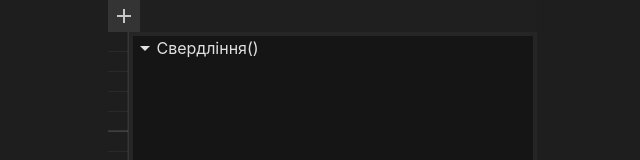
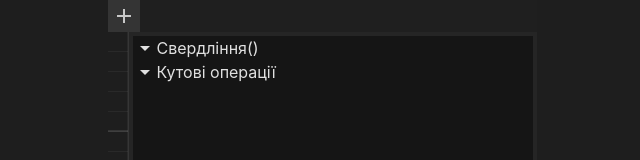
Before and after one commit to VisualX2/glapp_vte, a React (Vite) app: page / in a window 1280 px wide. Shown: the top 160 px of the page, without its empty margins (318-958 px from the left). Built offline with nearby package versions, Linux system fonts and the light colour scheme.

Commit message:
Corner ops in list

```diff
--- a/src/components/InfoDialogs/DrillInfoDialog.tsx
+++ b/src/components/InfoDialogs/DrillInfoDialog.tsx
@@ -19,6 +19,7 @@ export const DrillInfoDialog: React.FC<InfoDialogUpProps> = observer(({drillstor
     const store = useStore();
     var index;
 
+
     useEffect(() => {
         if(store.utilitydialog.updatedrill === false){
             setX(drillstore.getX().toString())
@@ -27,6 +28,8 @@ export const DrillInfoDialog: React.FC<InfoDialogUpProps> = observer(({drillstor
             setDiameter(drillstore.getDiameter().toString())
             store.utilitydialog.updatedrill = true
         }
+
+
     })
     if(store.selectedContent !== null){
         index = store.selectedContent.opStore.getDrills().indexOf(drillstore) + 1
--- /dev/null
+++ b/src/components/OpList/CornerListCategory.tsx
@@ -0,0 +1,72 @@
+import { useStore } from "../../model/StoreContext";
+import { observer } from "mobx-react";
+import { OpListItem } from "./OpListItem";
+import {ArrowDropDown, ArrowDropUp} from '@mui/icons-material';
+import React from "react";
+import { Cut } from "../../stores/OperationStores/CutStore";
+import { CornerCut } from "../../stores/OperationStores/CornerCut";
+import { Radius } from "../../stores/OperationStores/RadiusStore";
+import { isCornerCutOp, isCutOp, isRadiusOp } from "../../model/CheckOp";
+
+export const CornerListCategory = observer(() => {
+    const store = useStore()
+    const [openedCorners, setOpenedCorners] = React.useState(false)
+
+    const checkActivity = (dr: Cut|CornerCut|Radius) => {
+        if(store.selectedContent?.opStore.selectedOp === dr){
+            return true
+        }
+        return false
+    }
+
+    const takeArrow = () => {
+        if(openedCorners) {
+            return <ArrowDropUp></ArrowDropUp>
+        }
+        return <ArrowDropDown></ArrowDropDown>
+    }
+
+    const handleDropClick = () => {
+        setOpenedCorners(!openedCorners)
+    }
+    const getCorners = () => {
+        var dr = []
+        if(store.selectedContent !== null)
+        {
+        for(const child of store.selectedContent?.opStore.corners.getListCorners()){
+            var text
+            if(child !== undefined){
+                var text
+                if(isCutOp(child)){
+                    text = "Зріз по площині X = " + child.x + " Y = " + child.y + " Кут: " + child.corner
+                } else if(isCornerCutOp(child)){
+                    text = "Кутовий зріз Довжина = " + child.width + " Ширина = " + child.height + " Кут: " + child.corner
+                } else if(isRadiusOp(child)){
+                    text = "Кутовий зріз Радіус = " + child.r + " Кут: " + child.side
+                }  else{
+                    text = "ERROR"
+                }
+                dr.push(<OpListItem
+                    clickOp={() => {
+                        if(store.selectedContent !== null)
+                        {
+                            store.selectedContent.opStore.selectedOp = child
+                            store.utilitydialog.updatedrill = false
+                        }
+                    }
+
+                } active = {checkActivity(child)} text={text}></OpListItem>)
+            }
+
+        }
+        }
+        return dr
+    }
+
+    return(
+        <div>
+            <div style={{display: "flex", cursor: "pointer"}} onClick={() => {handleDropClick()}}>{takeArrow()} Кутові операції</div>
+            {openedCorners ? getCorners() : ""}
+        </div>
+    )
+})
--- a/src/components/panels/FacadeViewPanel.tsx
+++ b/src/components/panels/FacadeViewPanel.tsx
@@ -27,8 +27,8 @@ export const FacadeViewPanel = observer(() => {
         };
 
         window.addEventListener("wheel", handleWindowResize);
-      }, [scale])
-
+      }, [scale]
+    )
 
     useEffect(() => {
         const checkSize = () => {
--- a/src/components/panels/OperationList.tsx
+++ b/src/components/panels/OperationList.tsx
@@ -1,11 +1,13 @@
 import { observer } from "mobx-react"
 import "../../styles/OperationList.css"
 import { DrillListCategory } from "../OpList/DrillListCategory"
+import { CornerListCategory } from "../OpList/CornerListCategory"
 
 export const OperationList = observer(() => {
     return(
         <div id="OperationList">
             <DrillListCategory></DrillListCategory>
+            <CornerListCategory></CornerListCategory>
         </div>
     )
 })
--- /dev/null
+++ b/src/model/CheckOp.tsx
@@ -0,0 +1,9 @@
+import { CornerCut } from "../stores/OperationStores/CornerCut";
+import { Cut } from "../stores/OperationStores/CutStore";
+import { Drill } from "../stores/OperationStores/DrillStore";
+import { Radius } from "../stores/OperationStores/RadiusStore";
+
+export const isDrillOp = (op: Cut|Drill|CornerCut|Radius): op is Drill => (op !== undefined && op.type === "drill");
+export const isCutOp = (op: Cut|Drill|CornerCut|Radius): op is Cut => (op !== undefined && op.type === "cut");
+export const isCornerCutOp = (op: Cut|Drill|CornerCut|Radius): op is CornerCut => (op !== undefined && op.type === "cornercut");
+export const isRadiusOp = (op: Cut|Drill|CornerCut|Radius): op is Radius => (op !== undefined && op.type === "radius");
```
